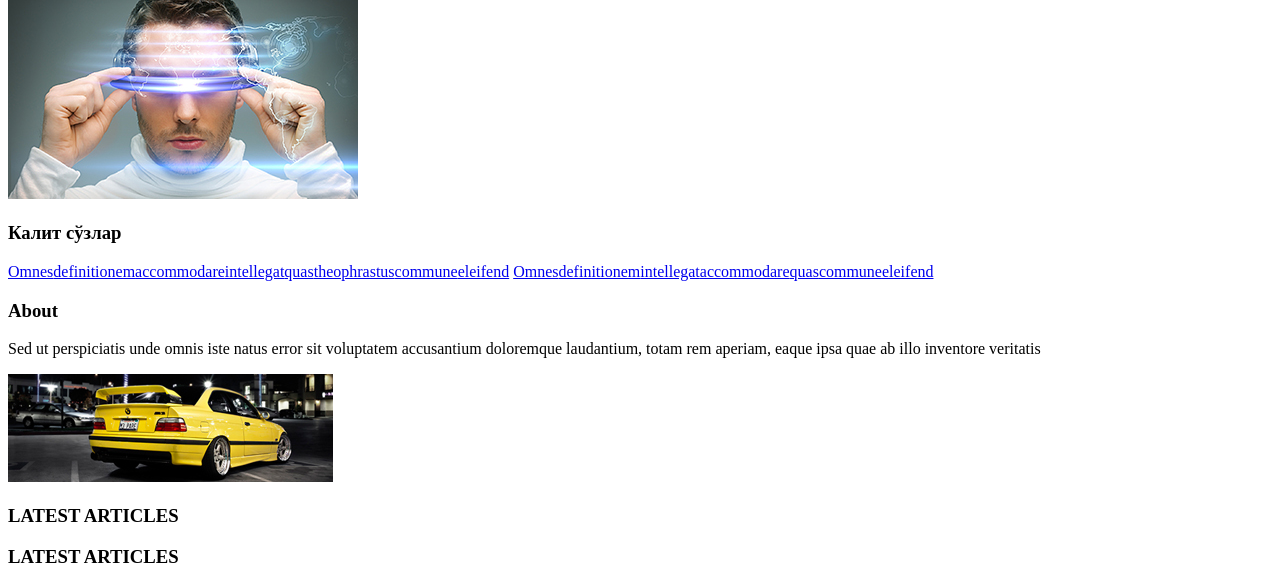
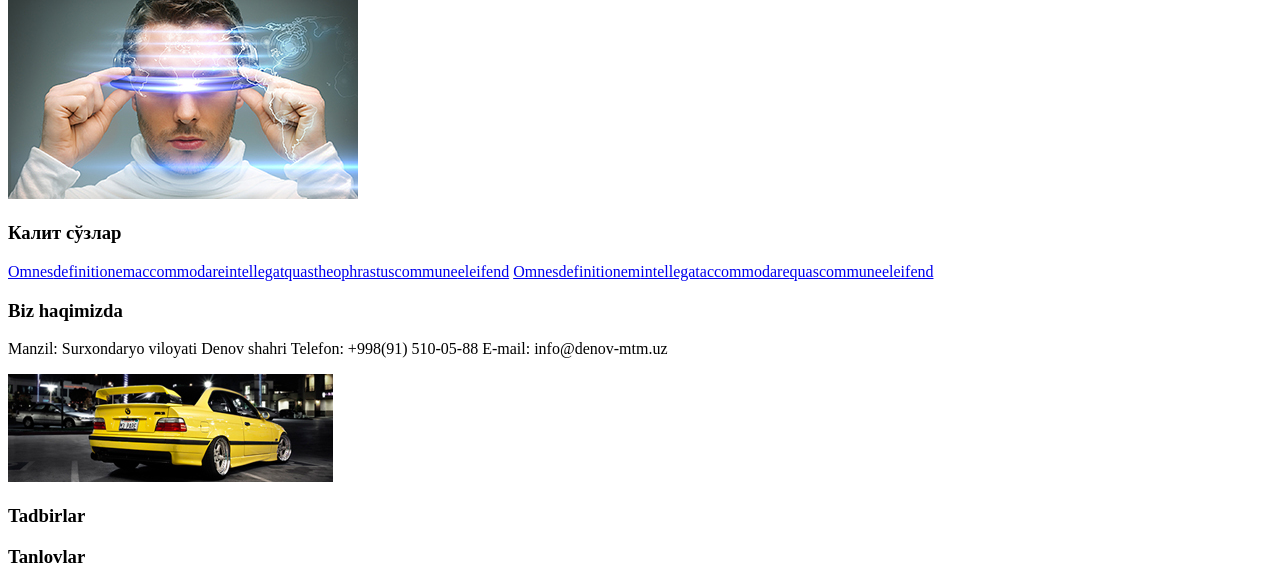
Before and after one commit to Oxunjonbek/kinder, a Yii app: template frontend/views/site/about.php in a window 1280 px wide. Shown: the part 4840-5427 px from the top of the page. Run offline with PHP 8.4 and a stand-in for Yii, Linux system fonts and the light colour scheme; the template is opened without the code that fills it, so the values that code supplies are empty; some libraries are stand-ins or nearby versions.

Commit message:
footer uzgartirildi

```diff
--- a/frontend/views/layouts/main.php
+++ b/frontend/views/layouts/main.php
@@ -121,10 +121,14 @@ $tanlov = Tanlov::find()->orderBy(['id'=>SORT_ASC])->limit(3)->all();
                     <!-- BEGIN .widget -->
                     <div class="widget">
                         <div class="w-title">
-                                <h3>About</h3>
+                            <h3>Biz haqimizda</h3>
                         </div>
                         <div>
-                                <p>Sed ut perspiciatis unde omnis iste natus error sit voluptatem accusantium doloremque laudantium, totam rem aperiam, eaque ipsa quae ab illo inventore veritatis</p>
+                            <p>Manzil: Surxondaryo viloyati Denov shahri
+
+                                Telefon: +998(91) 510-05-88
+
+                            E-mail: info@denov-mtm.uz</p>
                             <img src="<?=Yii::getAlias('@web')?>/foto/images/photos/image-5.jpg" alt="" />
                         </div>
                         <!-- END .widget -->
@@ -132,7 +136,7 @@ $tanlov = Tanlov::find()->orderBy(['id'=>SORT_ASC])->limit(3)->all();
                     <!-- BEGIN .widget -->
                     <div class="widget">
                         <div class="w-title">
-                                <h3>LATEST ARTICLES</h3>
+                            <h3>Tadbirlar</h3>
                         </div>
                         <div class="article-list">
                             <?php foreach ($tadbir as $key => $value) : ?>
@@ -171,7 +175,7 @@ $tanlov = Tanlov::find()->orderBy(['id'=>SORT_ASC])->limit(3)->all();
                         <!-- BEGIN .widget -->
                         <div class="widget">
                             <div class="w-title">
-                                <h3>LATEST ARTICLES</h3>
+                                <h3>Tanlovlar</h3>
                             </div>
                             <div class="article-list">
                                 <?php foreach ($tanlov as $key => $value) : ?>
```
Lines whose indentation alone changed are shown as unchanged.
